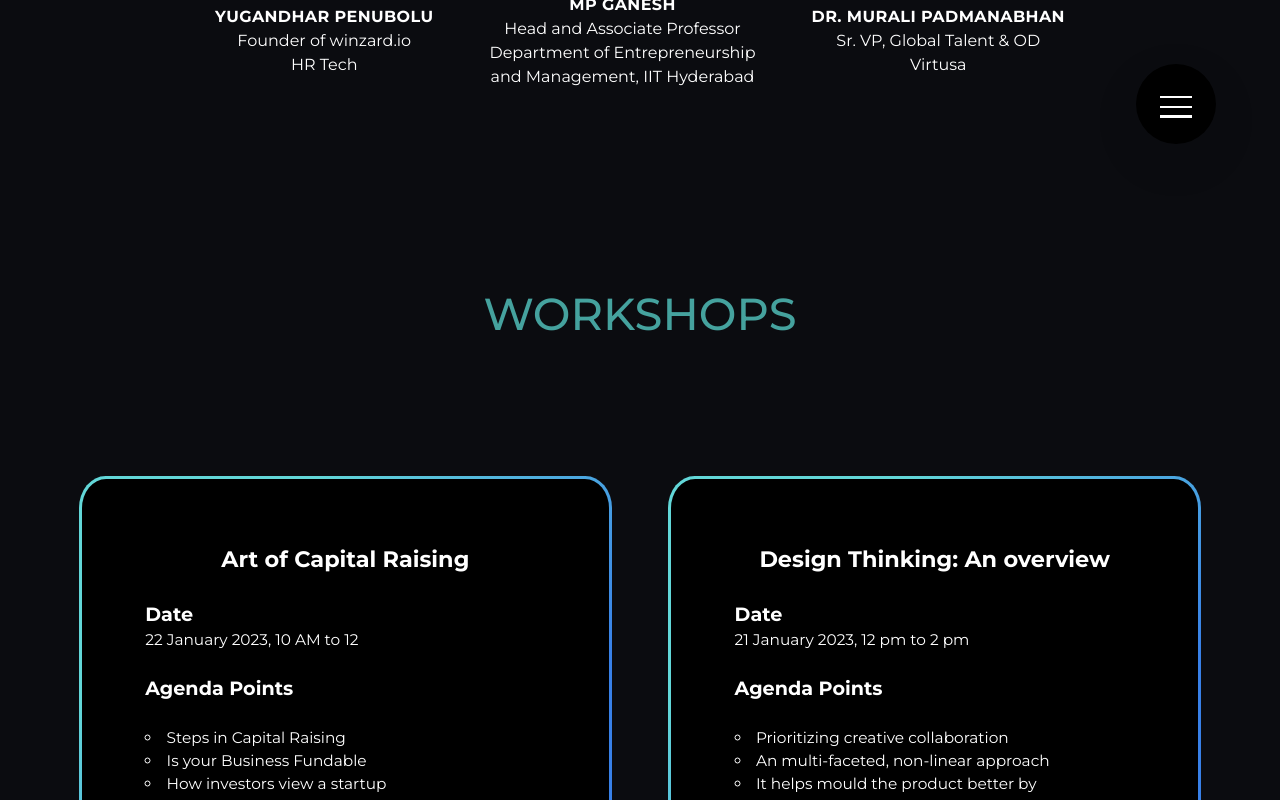
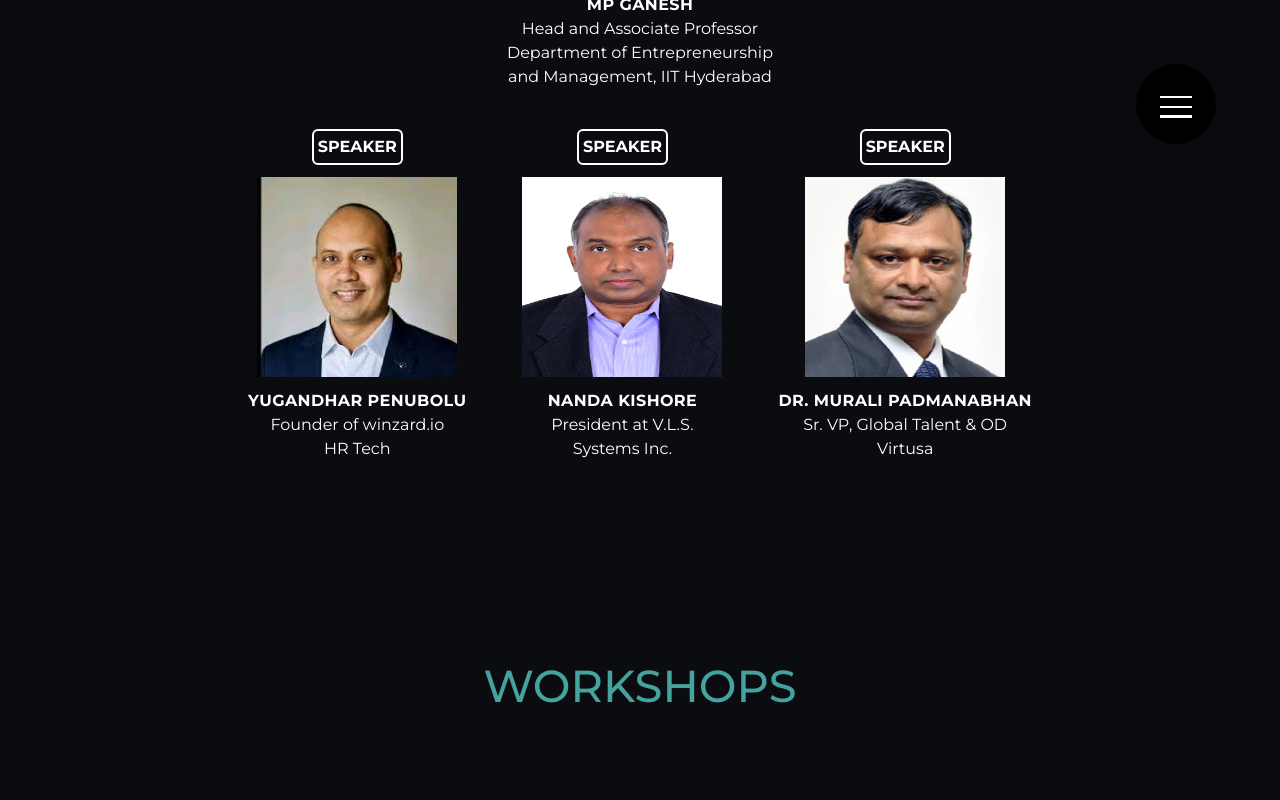
Before and after one commit to E-Cell-IITH/E-Cell-Website, a Next.js app: page /esummit in a window 1280 px wide. Both pictures are taken after a click on the button 640 px from the left and 3625 px from the top of the page. Shown: the part 3225-4025 px from the top of the page. Built offline with nearby package versions, Linux system fonts and the light colour scheme.

Commit message:
added new image in panel

```diff
--- a/components/Panel.js
+++ b/components/Panel.js
@@ -296,6 +296,30 @@ const Panel = () => {
           </AccordionSummary>
           <AccordionDetails>
             <div>
+              <div className="flex flex-col sm:flex-row mx-auto justify-center items-center gap-5 md:gap-10 lg:gap-[3.5rem] mb-10">
+                <div className="flex flex-col-reverse justify-center items-center gap-3">
+                  <p className="text-white  text-center text-[1rem]">
+                    <span className="font-bold uppercase tracking-wide">
+                      MP Ganesh
+                    </span>
+                    <br></br>
+                    Head and Associate Professor
+                    <br></br>
+                    Department of Entrepreneurship
+                    <br></br>
+                    and Management, IIT Hyderabad
+                  </p>
+                  <Image
+                    height={200}
+                    width={200}
+                    alt="testing"
+                    src="/mp_ganesh.jpg"
+                  />
+                  <p className="text-white font-bold uppercase p-1 border-2 rounded-md border-white">
+                    Moderator
+                  </p>
+                </div>
+              </div>
               <div className="flex flex-col sm:flex-row  mx-auto justify-center items-center gap-5 md:gap-10 lg:gap-[3.5rem]">
                 <div className="flex flex-col-reverse justify-center items-center gap-3">
                   <p className="text-white  text-center text-[1rem]">
@@ -320,23 +344,21 @@ const Panel = () => {
                 <div className="flex flex-col-reverse justify-center items-center gap-3">
                   <p className="text-white  text-center text-[1rem]">
                     <span className="font-bold uppercase tracking-wide">
-                      MP Ganesh
+                      Nanda Kishore
                     </span>
                     <br></br>
-                    Head and Associate Professor
+                    President at V.L.S.
                     <br></br>
-                    Department of Entrepreneurship
-                    <br></br>
-                    and Management, IIT Hyderabad
+                    Systems Inc.
                   </p>
                   <Image
                     height={200}
                     width={200}
                     alt="testing"
-                    src="/mp_ganesh.jpg"
+                    src="/nanda_kishore.jpg"
                   />
                   <p className="text-white font-bold uppercase p-1 border-2 rounded-md border-white">
-                    Moderator
+                    Speaker
                   </p>
                 </div>
 
```
Also changed, not shown: public/nanda_kishore.jpg (added).
